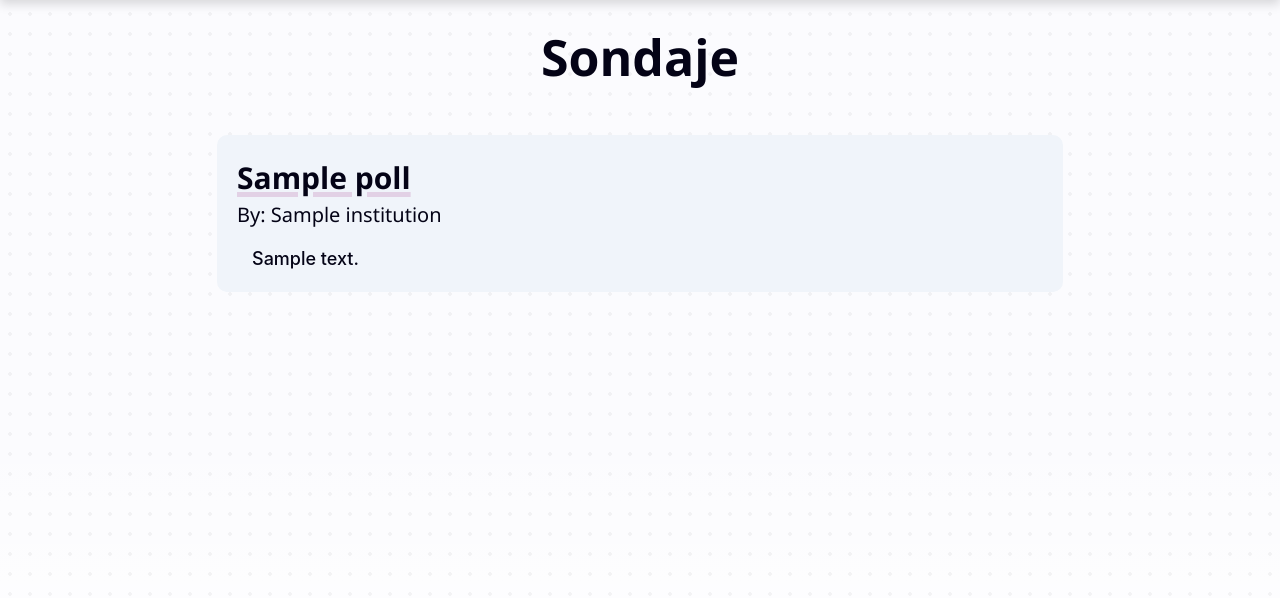
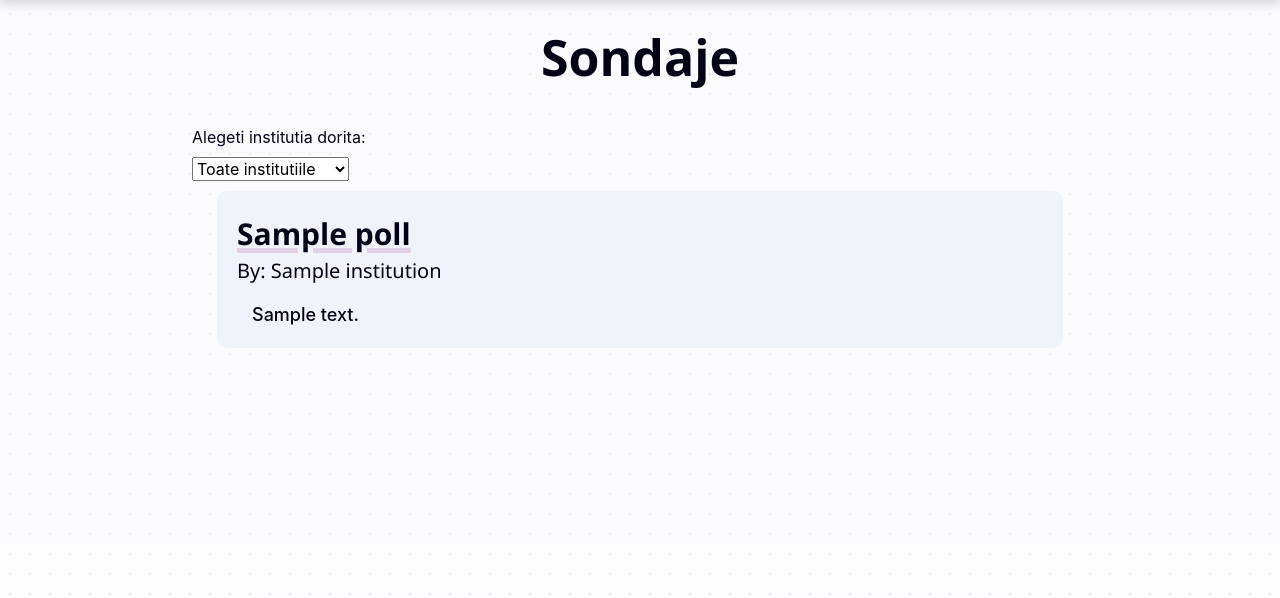
Before and after one commit to AlexGS00/CitySay, a Django app: page /polls in a window 1280 px wide. Shown: the part 56-654 px from the top of the page. Run offline with Django 5.2, Linux system fonts and the light colour scheme; tables that the repository leaves empty hold one stand-in row (values such as "Sample post"); some libraries are stand-ins or nearby versions.

Commit message:
add selects

```diff
--- a/SmartCity/citysay/templates/citysay/polls.html
+++ b/SmartCity/citysay/templates/citysay/polls.html
@@ -4,9 +4,22 @@
 {% block title %}Sondaje{% endblock title %}
 
 {% block body %}
+<script src={% static "script/polls.js" %}></script>
 <div class="">
     <div class="section-title">Sondaje</div>
-    <div class="polls-container d-flex flex-column">
+    {% comment %} Add dropdown with th institution names so a person can chose which institution's polls they want to see {% endcomment %}
+
+    <label for="institution">Alegeti institutia dorita:</label>
+
+    <select name="institution" id="institutions">
+        <option value="-1">Toate institutiile</option>
+        {% for institution in institutions %}
+            {% if institution.name != "None" %}
+                <option value="{{ institution.id }}">{{ institution.name }}</option>
+            {% endif %}
+        {% endfor %}
+    </select>
+    <div class="polls-container d-flex flex-column" id="polls-container">
         {% for poll in polls %}
         <a href="/poll/{{ poll.id }}">
         <div class="poll-card">
```
